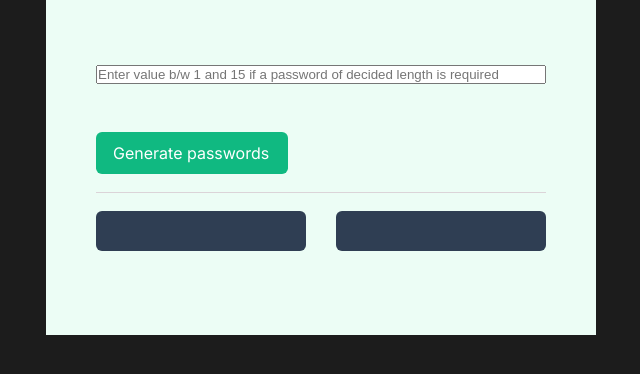
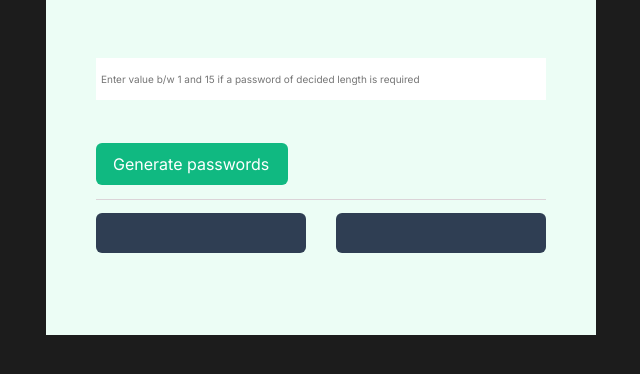
Before and after one commit to MuskaanVash/passwordGenerator, a plain HTML site: page index.html in a window 1280 px wide. Both pictures are taken after a click on the button 835 px from the left and 180 px from the top of the page. Shown: the part 340-714 px from the top of the page, without its empty margins (319-959 px from the left). Drawn offline with nearby package versions, Linux system fonts and the light colour scheme.

Commit message:
Update light.css

```diff
--- a/light.css
+++ b/light.css
@@ -69,6 +69,16 @@ main{
     margin-bottom: 0;
 }
 
+
+input[type= number]{
+    height:42px;
+    font-family: "Inter", sans-serif;
+    border: none;
+    text-decoration: none;
+    font-size: 10px;
+    padding-inline: 5px;
+}
+
 .btn{
     margin-top: -20px;
     border:none;
```
